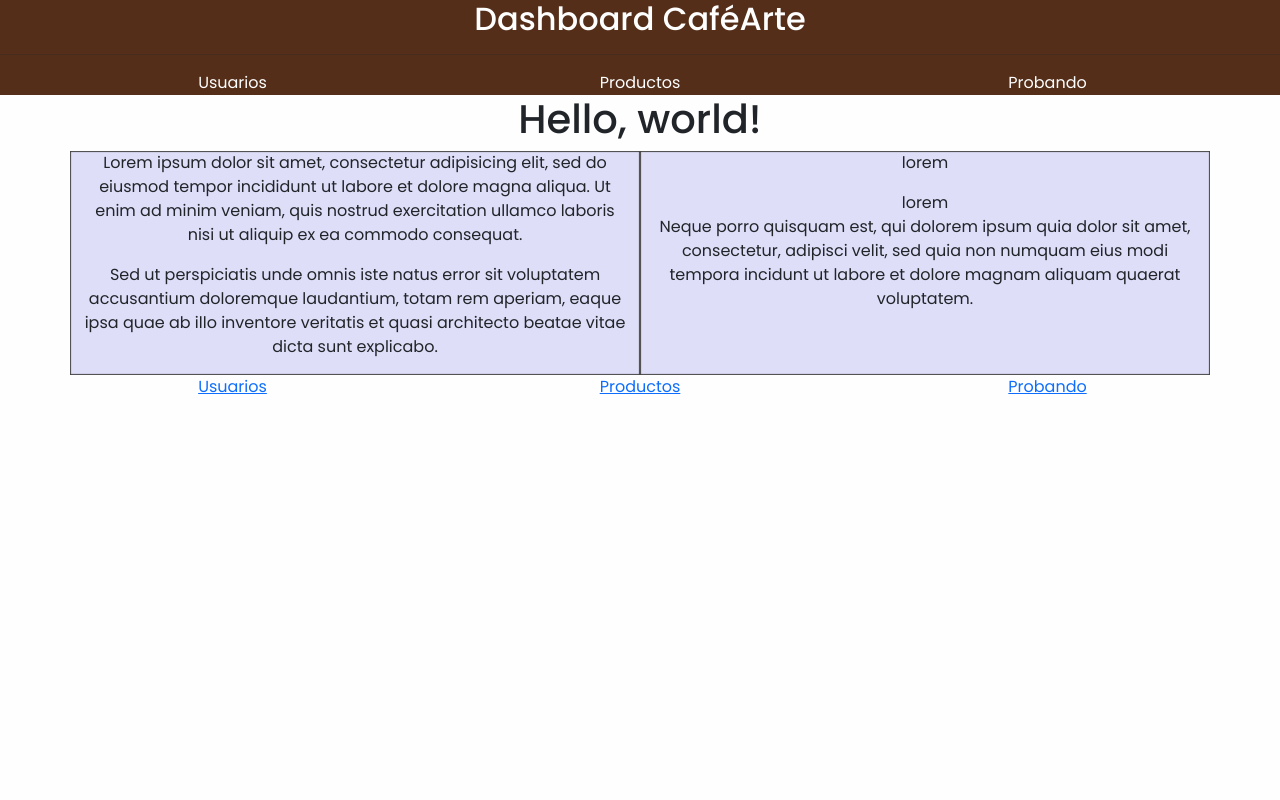
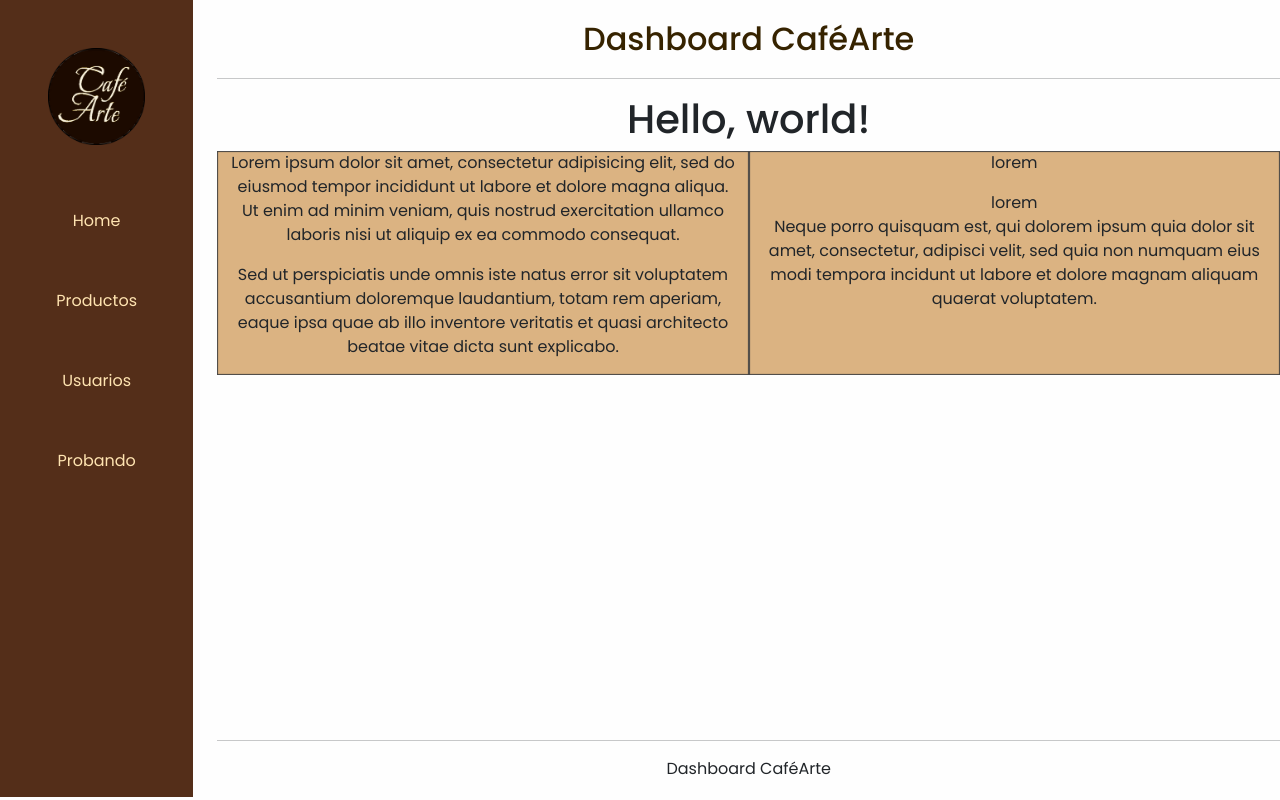
Before and after one commit to DamianMuracciole/Caf-_prueba, a React (Create React App) app: page /probando in a window 1280 px wide. Built offline with nearby package versions, Linux system fonts and the light colour scheme.

Commit message:
agregando estilos de bootstrap

```diff
--- a/src/components/App.css
+++ b/src/components/App.css
@@ -13,17 +13,6 @@
   }
 }
 
-.App-header {
-  background-color: #282c34;
-  min-height: 100vh;
-  display: flex;
-  flex-direction: column;
-  align-items: center;
-  justify-content: center;
-  font-size: calc(10px + 2vmin);
-  color: white;
-}
-
 .App-link {
   color: #61dafb;
 }
@@ -36,3 +25,10 @@
     transform: rotate(360deg);
   }
 }
+
+.min-vh{
+  min-height: 88vh;
+}
+.foot-vh{
+  min-height: 1em;
+}
--- a/src/components/App.js
+++ b/src/components/App.js
@@ -3,26 +3,46 @@ import Users from "./Users";
 import {Route, Switch} from 'react-router-dom'
 import NotFound from './NotFound';
 import Probando from './Probando';
-import Header from './Header';
+import SideBar from './SideBar';
 import Footer from './Footer';
+import Main from './Main'
+import './App.css'
+
 
 
 function App() {
   return (
-    <div className="App">
+    <div className="g-0">
 
       <body>
-        <Header />
+        <div className="row h-auto mb-0">
+          <div className="col-2 d-flex">
+            <SideBar />
+          </div>
+          <div className="col-10 mb-0">
+            <div className="min-vh" >
+              <h2 className='titulo'> Dashboard CaféArte</h2>
+              <hr />
               <Switch >
                 {/* <Route path='/' component={Users} exact /> */}
                 <Route path='/' exact >
-            <Users/>
+                  <Main/>
                 </Route>
                 <Route path='/productos' component={Products} />
+                <Route path='/usuarios' component={Users} />
                 <Route path='/probando'  component={Probando} />
                 <Route component={NotFound} />
               </Switch>
+            </div>
+
+            <div >
+              <hr />
               <Footer />
+            </div>
+          </div>
+
+        </div>
+
       </body>
     </div>
   );
--- a/src/components/Footer/index.js
+++ b/src/components/Footer/index.js
@@ -1,12 +1,8 @@
 import {Link} from 'react-router-dom'
 export default function Footer() {
     return (
-    <footer className='bg-warming'>
-        <div className='row row-cols-md-4 justify-content-evenly'>
-            <div><Link to='/'>Usuarios</Link><br /></div>
-            <div><Link to='/productos'>Productos</Link><br /></div>
-            <div><Link to='/probando'>Probando</Link><br /></div>
-        </div>
+    <footer className='foot-vh'>
+        <p>Dashboard CaféArte</p>
     </footer>
     )
 }
--- a/src/components/Header/index.js
+++ /dev/null
@@ -1,14 +0,0 @@
-import {Link} from 'react-router-dom'
-export default function Header() {
-    return (
-    <header>
-        <h2 className='titulo' > Dashboard CaféArte</h2>
-        <hr />
-        <div className='row row-cols-md-4 justify-content-evenly'>
-            <div><Link to='/'          className='titulo' >Usuarios </Link><br/></div>
-            <div><Link to='/productos' className='titulo' >Productos</Link><br/></div>
-            <div><Link to='/probando'  className='titulo' >Probando </Link><br/></div>
-        </div>
-    </header>
-    )
-}
--- /dev/null
+++ b/src/components/Main/index.js
@@ -0,0 +1,20 @@
+
+export default function Main() {
+    return (
+        <div className="row justify-content-evenly mt-4 ">
+            <h2></h2>
+            <div className="card text-white bg-secondary mb-3 col-2 border-5" >
+                <div className="card-header">Cantidad de Productos</div>
+                <div className="card-body">
+                    <h5 className="card-title"></h5>
+                </div>
+            </div>
+            <div className="card text-white bg-secondary mb-3 col-2 " >
+                <div className="card-header">Total de Usuarios</div>
+                <div className="card-body">
+                    <h5 className="card-title"></h5>
+                </div>
+            </div>
+        </div>
+    )
+}
--- a/src/components/Probando/style.css
+++ b/src/components/Probando/style.css
@@ -1,5 +1,5 @@
 .my-style{
-    background-color: #dedef8;
+    background-color: #dbb382;
     box-shadow: inset 1px -1px 1px #444,
                 inset -1px 1px 1px #444;
 }
--- a/src/components/Products/index.js
+++ b/src/components/Products/index.js
@@ -8,7 +8,7 @@ function Products(){
     const [lastProduct, setLastProduct] = useState([])
 
     useEffect(() => {
-        console.log('%cPasó por Products','color: orange');
+        //console.log('%cPasó por Products','color: orange');
         fetch('/api/products')
         .then(response => response.json())
         .then(data => {
@@ -25,8 +25,8 @@ function Products(){
 
     return(
     <div>
-        <div className="row justify-content-evenly">
-
+        <div className="row justify-content-evenly mt-4 ">
+            <h2></h2>
             <div className="card text-white bg-secondary mb-3 col-2 border-5" >
                 <div className="card-header">Cantidad total de Productos</div>
                 <div className="card-body">
@@ -56,16 +56,17 @@ function Products(){
         </div>
 
         <div className="row justify-content-evenly">
-            <div className="card text-white bg-secondary mb-3 col-8 " >
-            <div className="card-header">Último producto</div>
-                <div className="card-body">{lastProduct.name}</div>
-
-                <div className="card-body">{lastProduct.detail}</div>
-                <div className="card-body"> {lastProduct.category}</div>
-                <div className="card-body">{lastProduct.price}</div>
-                <div className="card-body">{lastProduct.quantity} unidades </div>
+            <div className="card text-white bg-secondary mb-3 col-4">
+                <div className="card-header">Último producto</div>
+                <div>
+                    <div className="card-body ">{lastProduct.name}</div>
+                    <div className="card-body">{lastProduct.detail}</div>
+                    <div className="card-body"> {lastProduct.category}</div>
+                    <div className="card-body">{lastProduct.price}</div>
+                    <div className="card-body">{lastProduct.quantity} unidades </div>
+                    <img className="w-25 rounded-3 mb-3 " src={lastProduct.image}></img>
+                </div>
             </div>
-                <img className="w-75 rounded-3" src={lastProduct.image}></img>
         </div>
 
         <div className="container border-5 mt-5 mb-2">
--- /dev/null
+++ b/src/components/SideBar/index.js
@@ -0,0 +1,15 @@
+import {Link} from 'react-router-dom';
+import logo from '../../assets/images/logo2.png'
+export default function SideBar() {
+    return (
+    <header>
+        <div className='cols-1 justify-content-evenly pb-3'>
+            <img className="w-50 rounded-3 my-5 " src={logo}></img>
+            <div><Link to='/'          className='links-sidebar navbar-brand py-3 d-block'>Home </Link><br/></div>
+            <div><Link to='/productos' className='links-sidebar navbar-brand py-3 d-block'>Productos</Link><br/></div>
+            <div><Link to='/usuarios' className='links-sidebar navbar-brand py-3 d-block' >Usuarios</Link><br/></div>
+            <div><Link to='/probando'  className='links-sidebar navbar-brand py-3 d-block'>Probando </Link><br/></div>
+        </div>
+    </header>
+    )
+}
--- a/src/components/Users/index.js
+++ b/src/components/Users/index.js
@@ -47,7 +47,9 @@ function Users(){
                             <td key = {'1'* index}>{user.lastName}</td>
                             <td key = {'2'* index}>{user.name}</td>
                             <td key = {'3'* index}>{user.email}</td>
-                            <td key = {'4'* index}>{user.image}</td>
+                            <td key = {'4+ index'}>
+                                <img className="w-10" src={user.image}></img>
+                            </td>
                         </tr>
                     )}
 				</tbody>
--- a/src/index.css
+++ b/src/index.css
@@ -11,6 +11,12 @@ body {
 }
 
 .titulo{
-  color:#FEFEFE;
+  color:#362300;
+  text-decoration: none;
+  margin: 20px auto;
+}
+
+.links-sidebar{
+  color:#ffe4b1;
   text-decoration: none;
 }
```
Also changed, not shown: public/css/bootstrap.min.css, src/assets/images/logo2.png (added). Lines whose indentation alone changed are shown as unchanged.
